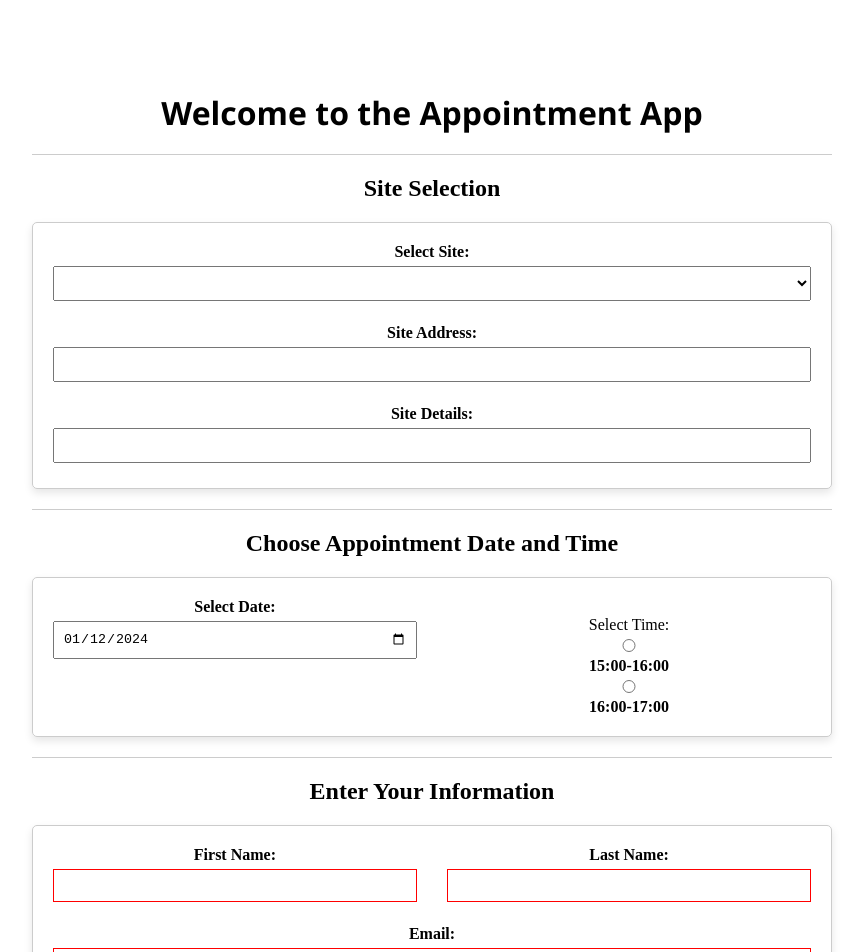
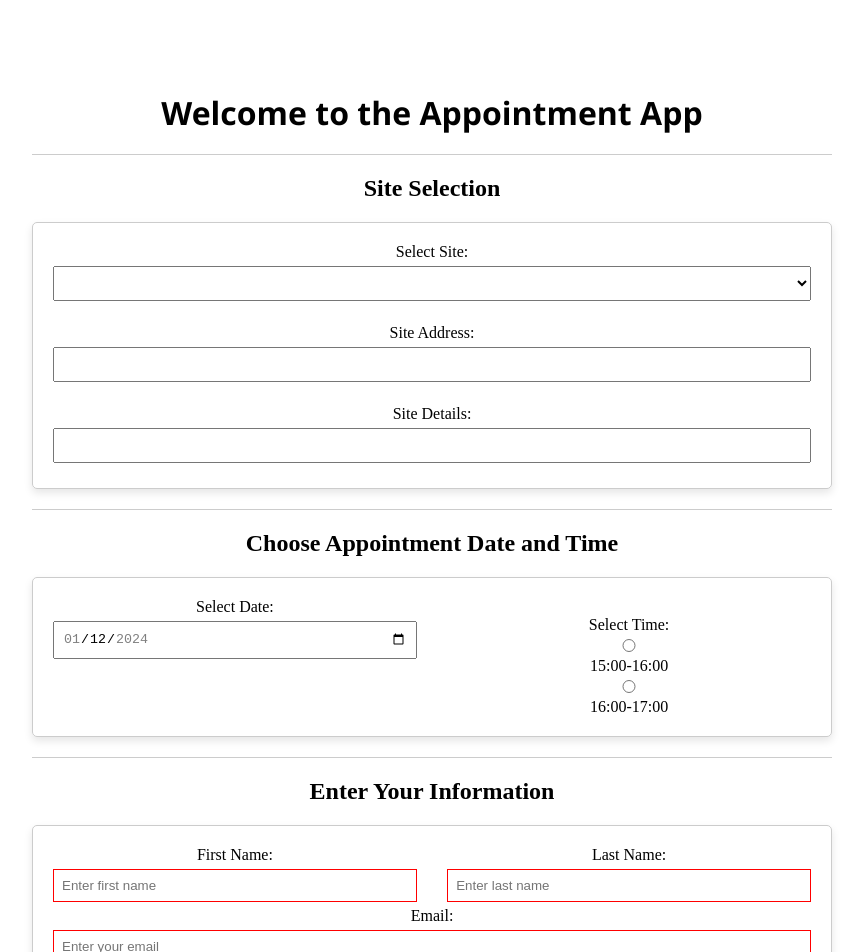
Before and after one commit to donatebloodnow/donatebloodnow, a SvelteKit app: page /appointment_main/schedule-appointment in a window 1280 px wide. Shown: the top 952 px of the page, without its empty margins (208-1071 px from the left). Built offline with nearby package versions, Linux system fonts and the light colour scheme.

Commit message:
Minor changes to the appointment section

```diff
--- a/src/routes/appointment_main/schedule-appointment/+page.svelte
+++ b/src/routes/appointment_main/schedule-appointment/+page.svelte
@@ -54,15 +54,14 @@
   };
 
   // New appointment section variables
-  const formattedToday = today.toISOString().split("T")[0]; // Format today's date as YYYY-MM-DD
-  const lastDayOfMonth = new Date(today.getFullYear(), today.getMonth() + 1, 0); // Calculate last day of the current month
-  const lastDayOfMonthDate = lastDayOfMonth.getDate(); // Get the day component of the last day
-  const formattedLastDayOfMonth =
-    today.getFullYear() +
-    "-" +
-    (today.getMonth() + 1) +
-    "-" +
-    lastDayOfMonthDate; // Format last day of the month as YYYY-MM-DD
+  let formattedToday = today.toISOString().split("T")[0];
+  let formattedLastDayOfMonth = new Date(
+    today.getFullYear(),
+    today.getMonth() + 1,
+    0
+  )
+    .toISOString()
+    .split("T")[0];
 
   let selectedDate = formattedToday; // Set initial value to today
   let selectedTime = ""; // Selected appointment time
@@ -98,44 +97,16 @@
 
   const validateAndProceed = () => {
     // Check if site, date, time, first name, and last name are selected
-    if (!selectedHospital) {
-      missingInfo.site = true;
-    } else {
-      missingInfo.site = false;
-    }
-
-    if (!selectedDate) {
-      missingInfo.date = true;
-    } else {
-      missingInfo.date = false;
-    }
-
-    if (!selectedTime) {
-      missingInfo.time = true;
-    } else {
-      missingInfo.time = false;
-    }
-
-    if (!firstName) {
-      missingInfo.firstName = true;
-    } else {
-      missingInfo.firstName = false;
-    }
-
-    if (!lastName) {
-      missingInfo.lastName = true;
-    } else {
-      missingInfo.lastName = false;
-    }
+    missingInfo = {
+      site: !selectedHospital,
+      date: !selectedDate,
+      time: !selectedTime,
+      firstName: !firstName,
+      lastName: !lastName,
+    };
 
     // Check if any field is missing
-    if (
-      missingInfo.site ||
-      missingInfo.date ||
-      missingInfo.time ||
-      missingInfo.firstName ||
-      missingInfo.lastName
-    ) {
+    if (Object.values(missingInfo).some((field) => field)) {
       // Missing information, do not proceed
     } else {
       // Proceed with scheduling logic or show confirmation
@@ -154,14 +125,30 @@
       !email ||
       !mobile
     ) {
-      missingInfo = true;
+      // Reset the missingInfo flags
+      missingInfo = {
+        site: !selectedHospital,
+        date: !selectedDate,
+        time: !selectedTime,
+        firstName: !firstName,
+        lastName: !lastName,
+      };
     } else {
-      // Reset the missingInfo flag
-      missingInfo = false;
+      // Reset the missingInfo flags
+      missingInfo = {
+        site: false,
+        date: false,
+        time: false,
+        firstName: false,
+        lastName: false,
+      };
       // Show the appointment details
       showAppointmentSummary();
     }
   };
+
+  // New variable for appointment summary
+  let appointmentSummary = "";
 
   // Function to show appointment summary
   const showAppointmentSummary = () => {
@@ -173,13 +160,13 @@
       Hospital: ${selectedHospital}
   `;
 
-    // Display the summary in a div
+    // Store the summary in the variable
     appointmentSummary = summaryMessage;
   };
 
   // Confirmation and scheduling functions
   const showConfirmation = () => {
-    if (confirm("Are you sure you want to schedule the appointment?")) {
+    if (window.confirm("Are you sure you want to schedule the appointment?")) {
       // Implement scheduling logic here
       scheduleAppointment();
     }
@@ -310,33 +297,22 @@
     <!-- Card body for user information -->
     <div class="card">
       <div class="user-info-section">
-        <!-- column 1 -->
+        {#each ['First Name', 'Last Name'] as field}
           <div class="user-info-column">
             <form>
-            <label for="firstName">First Name:</label>
+              <label for={field.toLowerCase()}>{field}:</label>
               <input
                 type="text"
-              id="firstName"
-              bind:value={firstName}
-              class:missing={missingInfo && !firstName}
+                id={field.toLowerCase()}
+                bind:value={$$props[field.toLowerCase()]}
+                class:missing={missingInfo && !$$props[field.toLowerCase()]}
+                placeholder={`Enter ${field === 'First Name' ? 'first' : 'last'} name`}
               />
             </form>
           </div>
+        {/each}
+      </div>
 
-        <!-- column 2 -->
-        <div class="user-info-column">
-          <form>
-            <label for="lastName">Last Name:</label>
-            <input
-              type="text"
-              id="lastName"
-              bind:value={lastName}
-              class:missing={missingInfo && !lastName}
-            />
-          </form>
-        </div>
-      </div>
-      <br />
 
       <form>
         <label for="email">Email:</label>
@@ -375,7 +351,6 @@
     display: flex;
     flex-direction: column;
   }
-
   main {
     max-width: 800px;
     margin: 0 auto;
@@ -398,10 +373,7 @@
     margin: 20px 0;
   }
 
-  label {
-    font-weight: bold;
-  }
-
+  label,
   select,
   input[type="date"],
   input[type="text"],
@@ -413,20 +385,6 @@
     box-sizing: border-box;
   }
 
-  .date-time-section {
-    display: flex;
-    justify-content: space-between;
-  }
-
-  .time-section,
-  .date-section {
-    width: 48%; /* Adjust as needed */
-  }
-
-  .time-section {
-    margin-left: 4%; /* Adjust as needed */
-  }
-
   .card {
     border: 1px solid #ccc;
     border-radius: 5px;
@@ -435,15 +393,20 @@
     box-shadow: 0 4px 8px rgba(0, 0, 0, 0.1);
   }
 
-  .user-info-section {
+  .user-info-section,
+  .date-time-section {
     display: flex;
-    flex-direction: row;
     justify-content: space-between;
-    align-items: center;
   }
 
+  .time-section,
+  .date-section,
   .user-info-column {
     width: 48%; /* Adjust as needed */
+  }
+
+  .time-section {
+    margin-left: 4%; /* Adjust as needed */
   }
 
   .button-section {
@@ -468,6 +431,7 @@
 
   p {
     margin: 10px 0;
+    color: red;
   }
 
   .missing {
```
Lines whose indentation alone changed are shown as unchanged.
